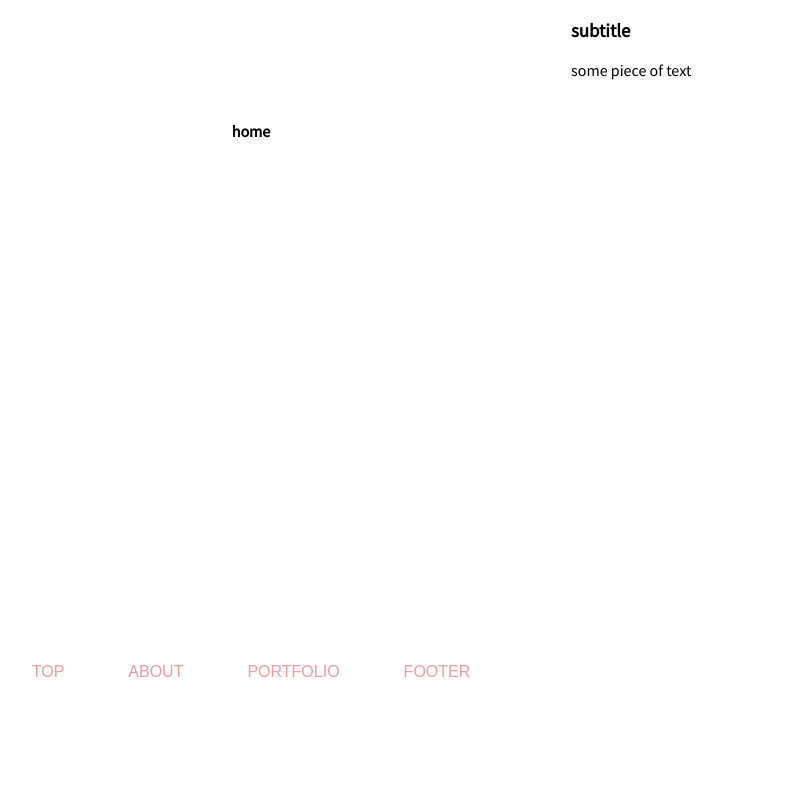
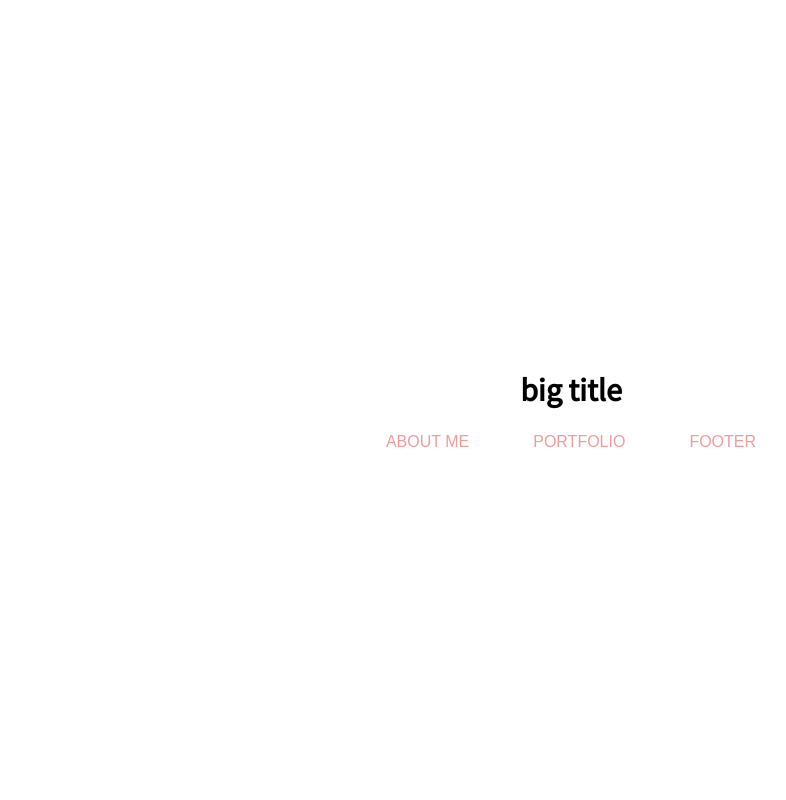
Before and after one commit to carlijnweijer/portfolio-website, a React (Create React App) app: page / in a window 1280 px wide. Shown: the top 800 px of the page, without its empty margins (69-855 px from the left). Built offline with nearby package versions, Linux system fonts and the light colour scheme; a web font is replaced by a local one.

Commit message:
Appear on scroll with react spring

```diff
--- a/package.json
+++ b/package.json
@@ -16,6 +16,7 @@
     "react-scripts": "4.0.1",
     "react-scroll": "^1.8.1",
     "react-spring": "^8.0.27",
+    "react-visibility-sensor": "^5.1.1",
     "sass": "^1.32.2",
     "typescript": "^4.0.3",
     "web-vitals": "^0.2.4"
--- a/src/App.tsx
+++ b/src/App.tsx
@@ -1,16 +1,38 @@
 import React from "react";
+import { Spring } from "react-spring/renderprops";
+import VisibilitySensor from "react-visibility-sensor";
+import { Navigation } from "./components/Navigation";
 import { Section } from "./components/Section";
+import "./styles/styles.scss";
 
 function App() {
+  // function onChange(isVisible: boolean) {
+  //   console.log("Element is now %s", isVisible ? "visible" : "hidden");
+  // }
+
   return (
     <div className="App">
-      <Section
-        id="section1"
-        title="home"
-        subtitle="subtitle"
-        text="some piece of text"
-        bgColor="white"
-      />
+      <div className="section top-section">
+        <h1>big title</h1>
+        <div className="top-navbar">
+          <Navigation />
+        </div>
+      </div>
+      {/* <VisibilitySensor>
+        {({ isVisible }) => (
+          <Spring
+            from={{ opacity: isVisible ? 0 : 1 }}
+            to={{ opacity: isVisible ? 1 : 0 }}
+          >
+            {(props) => <div style={props}>hello</div>}
+          </Spring>
+        )}
+      </VisibilitySensor> */}
+      <VisibilitySensor>
+        {({ isVisible }) => (
+          <Spring from={{ opacity: 0 }} to={{ opacity: isVisible ? 1 : 0 }}>
+            {(props) => (
+              <div style={props}>
                 <Section
                   id="section2"
                   title="about"
@@ -18,6 +40,16 @@ function App() {
                   text="some piece of text"
                   bgColor="white"
                 />
+              </div>
+            )}
+          </Spring>
+        )}
+      </VisibilitySensor>
+      <VisibilitySensor>
+        {({ isVisible }) => (
+          <Spring from={{ opacity: 0 }} to={{ opacity: isVisible ? 1 : 0 }}>
+            {(props) => (
+              <div style={props}>
                 <Section
                   id="section3"
                   title="portfolio"
@@ -25,13 +57,28 @@ function App() {
                   text="some piece of text"
                   bgColor="white"
                 />
+              </div>
+            )}
+          </Spring>
+        )}
+      </VisibilitySensor>
+      <VisibilitySensor>
+        {({ isVisible }) => (
+          <Spring from={{ opacity: 0 }} to={{ opacity: isVisible ? 1 : 0 }}>
+            {(props) => (
+              <div style={props}>
                 <Section
                   id="section4"
                   title="footer"
                   subtitle="subtitle"
                   text="some piece of text"
-        bgColor="white"
+                  bgColor="pink"
                 />
+              </div>
+            )}
+          </Spring>
+        )}
+      </VisibilitySensor>
     </div>
   );
 }
--- a/src/components/Navigation.tsx
+++ b/src/components/Navigation.tsx
@@ -6,31 +6,18 @@ interface NavigationProps {}
 
 export const Navigation: React.FC<NavigationProps> = () => {
   return (
-    <nav className="navbar">
+    <nav>
       <div className="nav-content">
         <ul className="nav-items">
-          <li className="nav-item">
-            <Link
-              activeClass="active"
-              to="section1"
-              spy={true}
-              smooth={true}
-              offset={-70}
-              duration={1000}
-            >
-              top
-            </Link>
-          </li>
           <li className="nav-item">
             <Link
               activeClass="active"
               to="section2"
               spy={true}
               smooth={true}
-              offset={-70}
               duration={1000}
             >
-              about
+              about me
             </Link>
           </li>
           <li className="nav-item">
@@ -39,7 +26,6 @@ export const Navigation: React.FC<NavigationProps> = () => {
               to="section3"
               spy={true}
               smooth={true}
-              offset={-70}
               duration={1000}
             >
               portfolio
@@ -51,7 +37,6 @@ export const Navigation: React.FC<NavigationProps> = () => {
               to="section4"
               spy={true}
               smooth={true}
-              offset={-70}
               duration={1000}
             >
               footer
--- a/src/components/Section.tsx
+++ b/src/components/Section.tsx
@@ -22,7 +22,9 @@ export const Section: React.FC<SectionProps> = ({
         <div className="left-content">
           <h4 className="title">{title}</h4>
         </div>
-        <Navigation />
+        <div className="navbar">
+          <Navigation />
+        </div>
       </div>
       <div className="rightside">
         <h3>{subtitle}</h3>
--- a/src/styles/sections.scss
+++ /dev/null
@@ -1,17 +0,0 @@
-@import "./config";
-
-.section {
-  height: 100vh;
-  font-family: $text;
-}
-
-h1 {
-  margin: 0;
-  font-family: $heading;
-  text-transform: uppercase;
-}
-
-.about {
-  background-color: #161925;
-  color: #f39a9d;
-}
--- a/src/styles/styles.scss
+++ b/src/styles/styles.scss
@@ -1,10 +1,16 @@
 @import "./config";
 @import "./_include-media.scss";
+
+.top-section {
+  flex-direction: column;
+  align-items: center;
+}
 
 .section {
   display: flex;
   height: 100vh;
   font-family: $text;
+  justify-content: center;
 
   @include media("<=tablet") {
     flex-direction: column;
@@ -35,10 +41,7 @@
   }
 }
 
-.navbar {
-  position: relative;
-  left: 0;
-
+nav {
   .nav-content {
     margin: 0 auto;
     display: flex;
@@ -64,3 +67,8 @@
     }
   }
 }
+
+.navbar {
+  position: relative;
+  left: 0;
+}
```
Also changed, not shown: 2 other files (tests, documents, lock files or other folders). Lines whose indentation alone changed are shown as unchanged.
